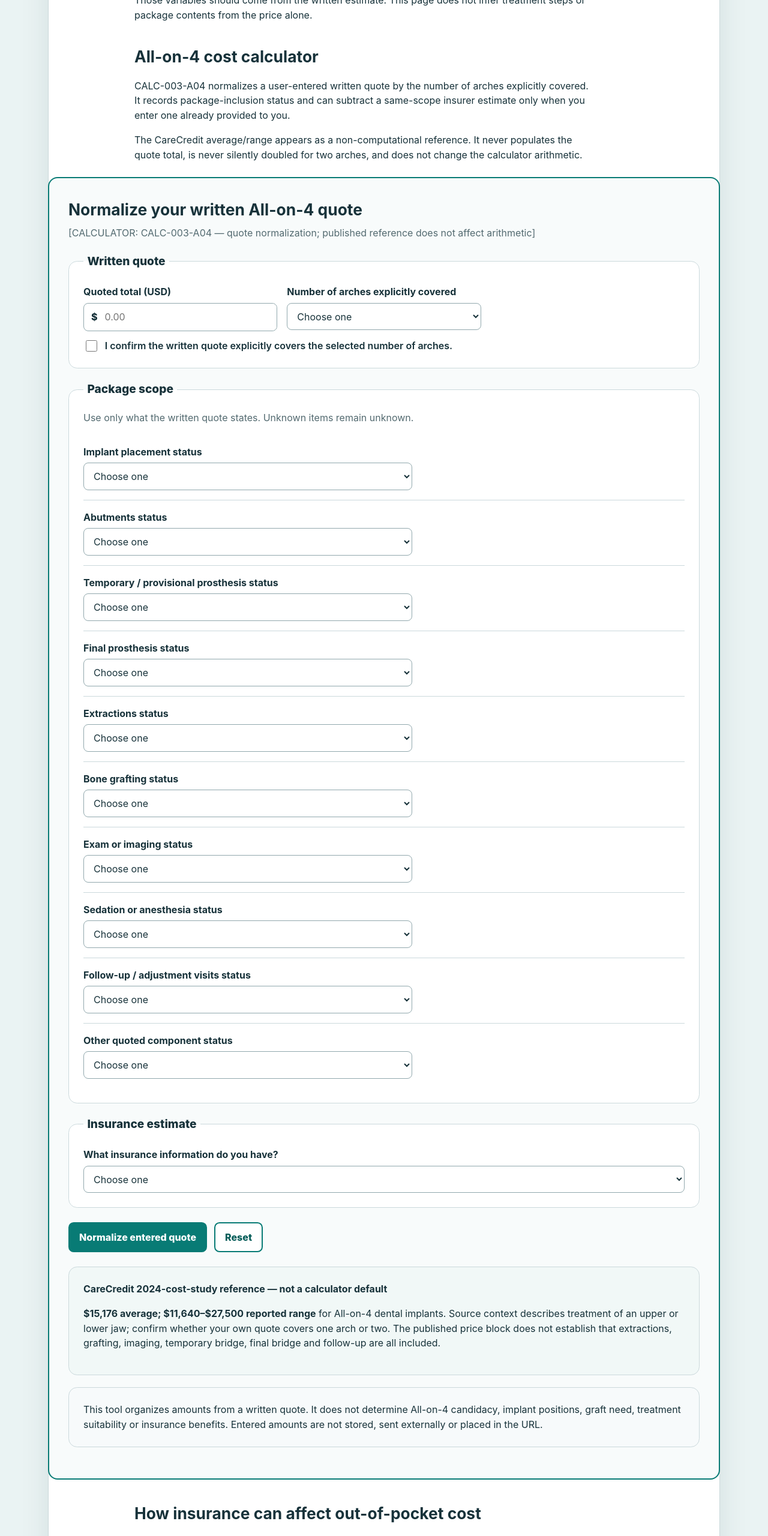
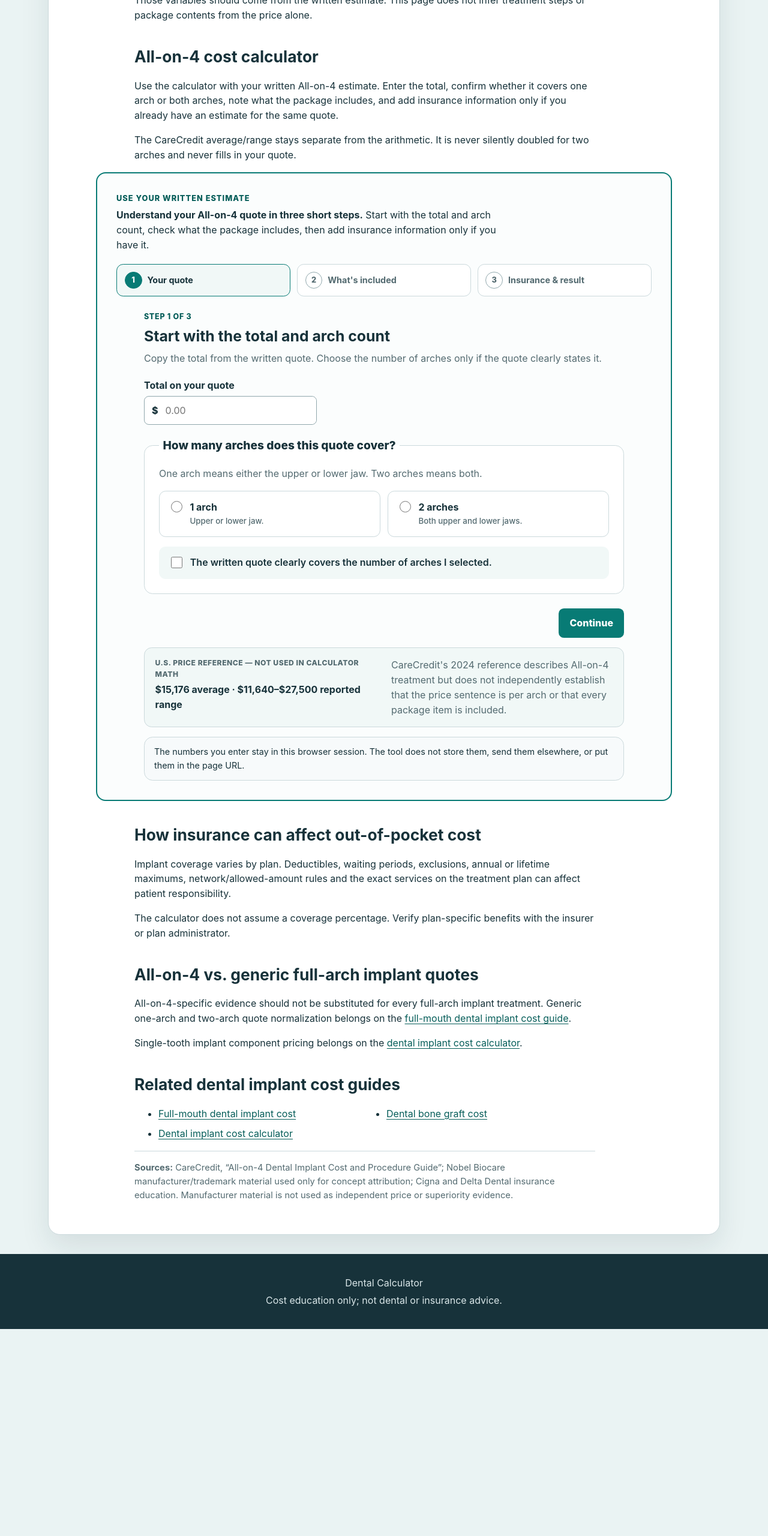
Before and after one commit to yes155/Dental-Calculator, a website: page src/all-on-4-dental-implants-cost/index.html in a window 1280 px wide. Shown: the part 1720-4280 px from the top of the page at 60% size. After the commit the page ends 3935 px from the top, so only its background shows below. Drawn offline with Linux system fonts and the light colour scheme.

Commit message:
Apply approved guided UX to CALC-003-A04

```diff
--- a/src/all-on-4-dental-implants-cost/index.html
+++ b/src/all-on-4-dental-implants-cost/index.html
@@ -7,6 +7,7 @@
   <title>All-on-4 Dental Implant Cost: Per-Arch Quote Guide</title>
   <meta name="description" content="Compare a written All-on-4 dental implant quote by arch count, package inclusions, and a same-scope insurer estimate.">
   <link rel="stylesheet" href="/assets/site.css">
+  <link rel="stylesheet" href="/assets/arch-calculators-guided.css">
 </head>
 <body>
 <a class="skip-link" href="#main">Skip to main content</a>
@@ -43,49 +44,109 @@
   <p>Those variables should come from the written estimate. This page does not infer treatment steps or package contents from the price alone.</p>
 
   <h2>All-on-4 cost calculator</h2>
-  <p>CALC-003-A04 normalizes a user-entered written quote by the number of arches explicitly covered. It records package-inclusion status and can subtract a same-scope insurer estimate only when you enter one already provided to you.</p>
-  <p>The CareCredit average/range appears as a non-computational reference. It never populates the quote total, is never silently doubled for two arches, and does not change the calculator arithmetic.</p>
+  <p>Use the calculator with your written All-on-4 estimate. Enter the total, confirm whether it covers one arch or both arches, note what the package includes, and add insurance information only if you already have an estimate for the same quote.</p>
+  <p>The CareCredit average/range stays separate from the arithmetic. It is never silently doubled for two arches and never fills in your quote.</p>
 </article>
 
-<section class="calculator-embed" aria-labelledby="calculator-heading">
-  <div class="calculator-card">
-    <h2 id="calculator-heading">Normalize your written All-on-4 quote</h2>
-    <p class="hint">[CALCULATOR: CALC-003-A04 — quote normalization; published reference does not affect arithmetic]</p>
+<section class="calculator-embed calculator-embed--guided arch-guided" aria-label="All-on-4 cost calculator" data-calculator-id="CALC-003-A04">
+  <div class="calculator-card calculator-card--guided">
+    <div class="calculator-intro-row">
+      <div>
+        <p class="eyebrow">Use your written estimate</p>
+        <p class="calculator-lead"><strong>Understand your All-on-4 quote in three short steps.</strong> Start with the total and arch count, check what the package includes, then add insurance information only if you have it.</p>
+      </div>
+    </div>
+
+    <ol class="calc-progress" aria-label="Calculator progress">
+      <li data-step-indicator="1" class="is-current" aria-current="step"><span>1</span><strong>Your quote</strong></li>
+      <li data-step-indicator="2"><span>2</span><strong>What's included</strong></li>
+      <li data-step-indicator="3"><span>3</span><strong>Insurance & result</strong></li>
+    </ol>
+
     <div id="error-summary" class="notice notice-error" tabindex="-1" hidden></div>
+
     <form id="calculator" data-calculator="calc003-a04" novalidate>
-      <fieldset>
-        <legend>Written quote</legend>
-        <div class="field-grid">
-          <div><label for="quoted-total">Quoted total (USD)</label><div class="money"><span aria-hidden="true">$</span><input id="quoted-total" data-field="quotedTotal" inputmode="decimal" autocomplete="off" placeholder="0.00"></div></div>
-          <div><label for="arch-count">Number of arches explicitly covered</label><select id="arch-count" data-field="archCount"><option value="">Choose one</option><option value="1">1 arch</option><option value="2">2 arches</option></select></div>
+      <section class="calc-step" data-step="1" aria-labelledby="calc-step-1-heading">
+        <div class="step-heading">
+          <p class="step-kicker">Step 1 of 3</p>
+          <h3 id="calc-step-1-heading" tabindex="-1">Start with the total and arch count</h3>
+          <p>Copy the total from the written quote. Choose the number of arches only if the quote clearly states it.</p>
         </div>
-        <label class="check" for="arch-scope-confirmed"><input id="arch-scope-confirmed" data-field="archScopeConfirmed" type="checkbox"> I confirm the written quote explicitly covers the selected number of arches.</label>
-      </fieldset>
 
-      <fieldset>
-        <legend>Package scope</legend>
-        <p class="hint">Use only what the written quote states. Unknown items remain unknown.</p>
-        <div id="components"></div>
-      </fieldset>
+        <div class="guided-field-row">
+          <div class="field-money-compact">
+            <label for="quoted-total">Total on your quote</label>
+            <div class="money"><span aria-hidden="true">$</span><input id="quoted-total" data-field="quotedTotal" inputmode="decimal" autocomplete="off" placeholder="0.00"></div>
+          </div>
+        </div>
 
-      <fieldset>
-        <legend>Insurance estimate</legend>
-        <label for="insurance-mode">What insurance information do you have?</label>
-        <select id="insurance-mode" data-field="insurance.mode"><option value="">Choose one</option><option value="none">No insurance contribution for this estimate</option><option value="entered_estimate">I have an insurer estimate for this same quote scope</option><option value="unknown">Insurance amount is unknown</option></select>
-        <div id="insurance-estimate-fields" hidden>
-          <div class="field-grid"><div><label for="insurance-amount">Insurer estimate amount (USD)</label><div class="money"><span aria-hidden="true">$</span><input id="insurance-amount" data-field="insurance.amount" inputmode="decimal" autocomplete="off" placeholder="0.00"></div></div></div>
-          <label class="check" for="same-scope"><input id="same-scope" data-field="insurance.sameScopeConfirmed" type="checkbox"> I confirm this insurer estimate applies to the same quote and package scope entered above.</label>
+        <fieldset class="guided-group" data-error-field="archCount">
+          <legend>How many arches does this quote cover?</legend>
+          <p class="hint">One arch means either the upper or lower jaw. Two arches means both.</p>
+          <div class="arch-choice-grid">
+            <label class="choice choice-card"><input data-field="archCount" type="radio" name="archCount" value="1"><span><strong>1 arch</strong><small>Upper or lower jaw.</small></span></label>
+            <label class="choice choice-card"><input data-field="archCount" type="radio" name="archCount" value="2"><span><strong>2 arches</strong><small>Both upper and lower jaws.</small></span></label>
+          </div>
+          <label class="check arch-confirmation" for="arch-scope-confirmed"><input id="arch-scope-confirmed" data-field="archScopeConfirmed" type="checkbox"> The written quote clearly covers the number of arches I selected.</label>
+        </fieldset>
+
+        <div class="step-actions step-actions--end"><button id="step-1-next" class="button-primary" type="button">Continue</button></div>
+      </section>
+
+      <section class="calc-step" data-step="2" aria-labelledby="calc-step-2-heading" hidden>
+        <div class="step-heading">
+          <p class="step-kicker">Step 2 of 3</p>
+          <h3 id="calc-step-2-heading" tabindex="-1">What does your All-on-4 quote include?</h3>
+          <p>Choose what the written estimate says. If you cannot tell, leave the item as “Not sure.”</p>
         </div>
-      </fieldset>
+        <div id="components">
+          <div class="component-group"><h4>Main package items</h4><div id="primary-components"></div></div>
+          <details id="additional-components" class="additional-components">
+            <summary><span><strong>Other items on the quote (optional)</strong><small>Connectors, tooth removal, grafting, X-rays/scans, sedation, follow-up visits, or another charge.</small></span></summary>
+            <div class="additional-components-body">
+              <div class="additional-components-toolbar">
+                <p>Leave these as “Not sure” if the quote is unclear. If none appear on the written quote, mark them all “Not listed.”</p>
+                <button id="additional-not-listed" class="button-secondary button-compact" type="button">Mark all as Not listed</button>
+              </div>
+              <div id="additional-components-list"></div>
+            </div>
+          </details>
+        </div>
+        <div class="step-actions"><button id="step-2-back" class="button-secondary" type="button">Back</button><button id="step-2-next" class="button-primary" type="button">Continue to insurance</button></div>
+      </section>
 
-      <div class="actions"><button class="button-primary" type="submit">Normalize entered quote</button><button class="button-secondary" type="reset">Reset</button></div>
+      <section class="calc-step" data-step="3" aria-labelledby="calc-step-3-heading" hidden>
+        <div class="step-heading">
+          <p class="step-kicker">Step 3 of 3</p>
+          <h3 id="calc-step-3-heading" tabindex="-1">Add insurance info if you have it</h3>
+          <p>We do not guess what your plan will pay.</p>
+        </div>
+        <fieldset class="guided-group insurance-choice-group">
+          <legend>Did your insurance company give you an estimated payment for this same quote?</legend>
+          <div class="choice-grid choice-grid--insurance">
+            <label class="choice choice-card"><input data-field="insurance.mode" type="radio" name="insuranceMode" value="entered_estimate"><span><strong>Yes</strong><small>I have an estimated insurance payment.</small></span></label>
+            <label class="choice choice-card"><input data-field="insurance.mode" type="radio" name="insuranceMode" value="none"><span><strong>No insurance amount</strong><small>Do not subtract an insurance amount.</small></span></label>
+            <label class="choice choice-card"><input data-field="insurance.mode" type="radio" name="insuranceMode" value="unknown"><span><strong>Not yet</strong><small>I do not know what insurance may pay.</small></span></label>
+          </div>
+        </fieldset>
+        <div id="insurance-estimate-fields" class="guided-subpanel" hidden>
+          <div class="field-money-compact"><label for="insurance-amount">Estimated insurance payment</label><div class="money"><span aria-hidden="true">$</span><input id="insurance-amount" data-field="insurance.amount" inputmode="decimal" autocomplete="off" placeholder="0.00" disabled></div></div>
+          <label class="check" for="same-scope"><input id="same-scope" data-field="insurance.sameScopeConfirmed" type="checkbox" disabled> This insurance estimate covers the same quote I entered above.</label>
+        </div>
+        <div class="step-actions"><button id="step-3-back" class="button-secondary" type="button">Back</button><button class="button-primary" type="submit">Show my quote summary</button><button class="button-link reset-link" type="reset">Start over</button></div>
+      </section>
     </form>
-    <div id="result" class="result" aria-live="polite" hidden><h2 id="result-title"></h2><div id="result-values"></div><div id="result-scope"></div></div>
-    <div class="panel">
-      <h3>CareCredit 2024-cost-study reference — not a calculator default</h3>
-      <p><strong>$15,176 average; $11,640–$27,500 reported range</strong> for All-on-4 dental implants. Source context describes treatment of an upper or lower jaw; confirm whether your own quote covers one arch or two. The published price block does not establish that extractions, grafting, imaging, temporary bridge, final bridge and follow-up are all included.</p>
+
+    <div id="result" class="result result--guided" aria-live="polite" hidden>
+      <h2 id="result-title"></h2><div id="result-context"></div><div id="result-values"></div><div id="result-scope"></div>
+      <p class="result-disclaimer"><strong>About this result:</strong> we only add the numbers you entered from your written quote. This is not a dentist's quote, treatment recommendation, or insurance guarantee.</p>
     </div>
-    <p class="privacy-note">This tool organizes amounts from a written quote. It does not determine All-on-4 candidacy, implant positions, graft need, treatment suitability or insurance benefits. Entered amounts are not stored, sent externally or placed in the URL.</p>
+
+    <aside class="reference-strip" aria-label="Published All-on-4 cost reference">
+      <div><span class="reference-label">U.S. price reference — not used in calculator math</span><strong>$15,176 average · $11,640–$27,500 reported range</strong></div>
+      <p>CareCredit's 2024 reference describes All-on-4 treatment but does not independently establish that the price sentence is per arch or that every package item is included.</p>
+    </aside>
+    <p class="privacy-note privacy-note--compact">The numbers you enter stay in this browser session. The tool does not store them, send them elsewhere, or put them in the page URL.</p>
   </div>
 </section>
 
@@ -108,6 +169,6 @@
 </article>
 </main>
 <footer class="site-footer"><p>Dental Calculator</p><p>Cost education only; not dental or insurance advice.</p></footer>
-<script type="module" src="/assets/implant-calculators-ui.mjs"></script>
+<script type="module" src="/assets/arch-calculators-guided-ui.mjs"></script>
 </body>
 </html>
```
